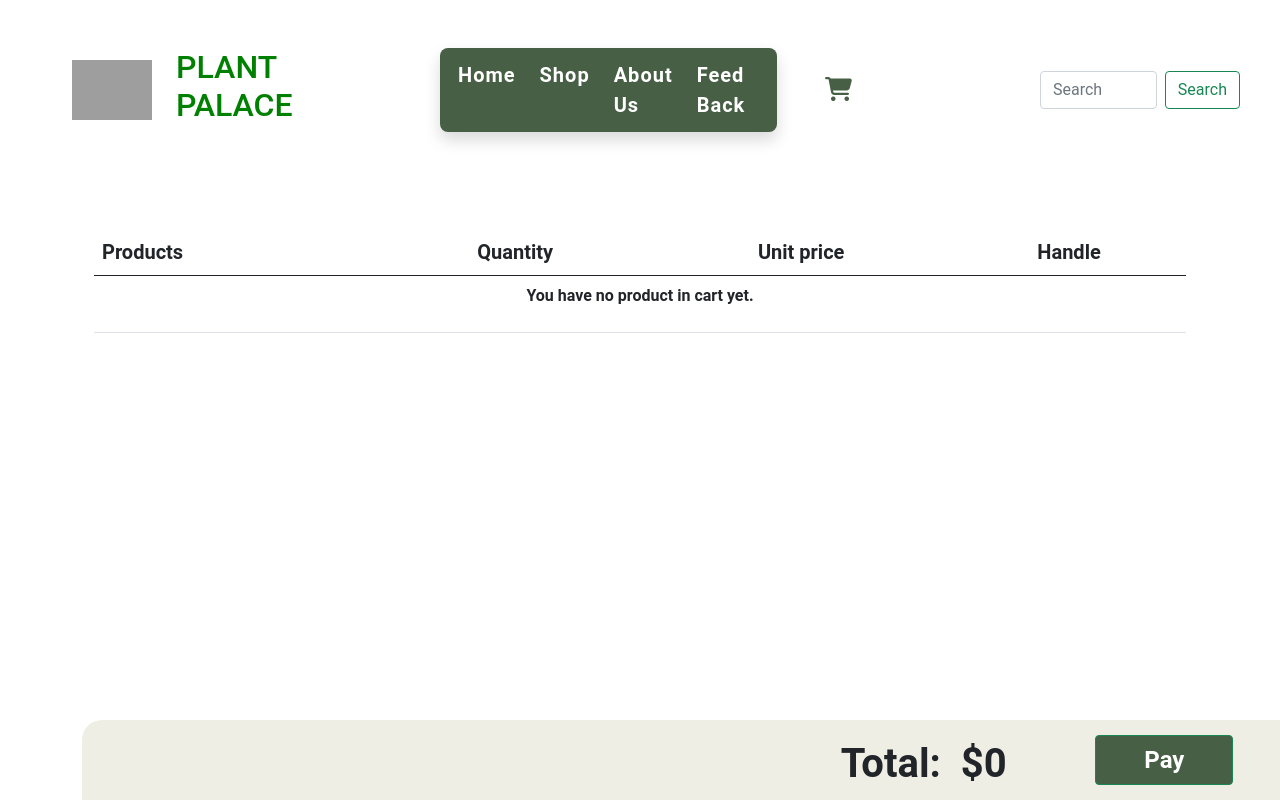
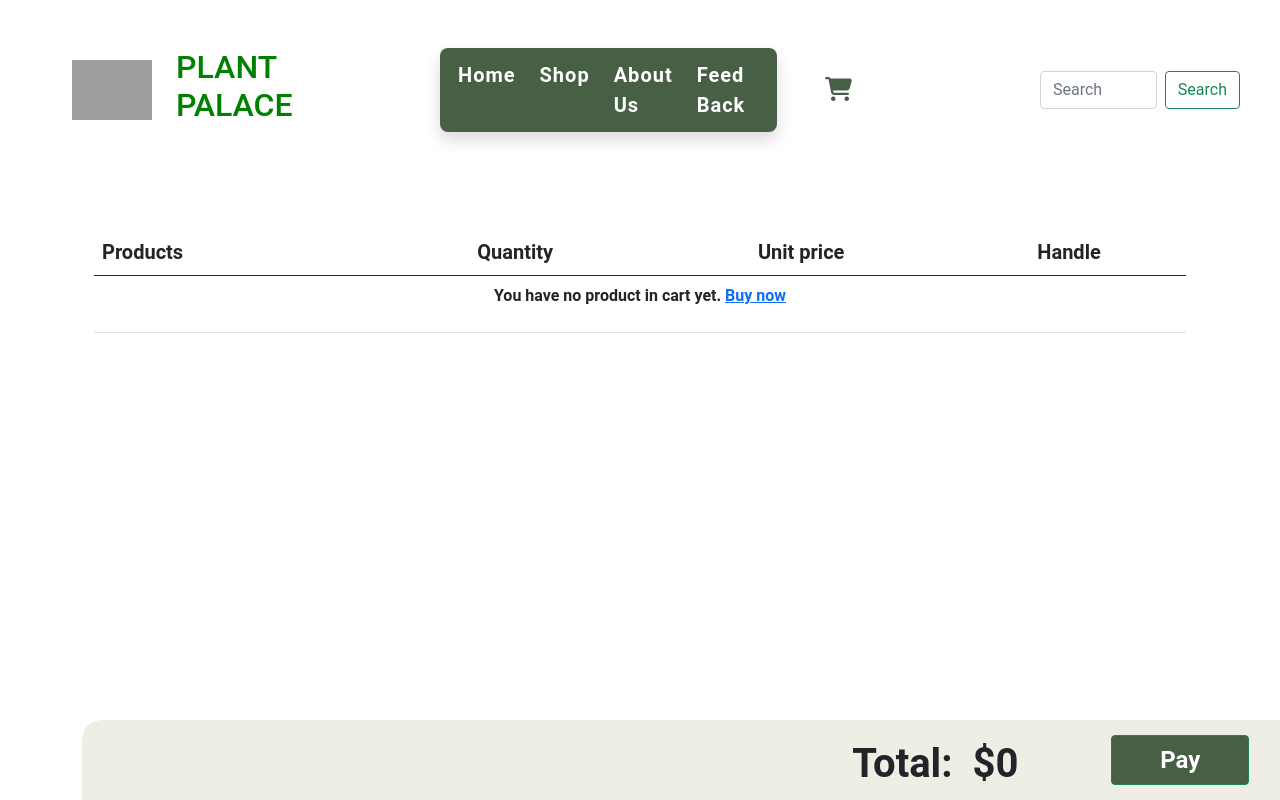
Before and after one commit to teien/Eplant-garden, a React (Create React App) app: page /buytree in a window 1280 px wide. Built offline with nearby package versions, Linux system fonts and the light colour scheme; grey boxes are pictures that could not be loaded; a web font is replaced by a local one.

Commit message:
fix final Hung

```diff
--- a/src/assets/styles/plantCard.css
+++ b/src/assets/styles/plantCard.css
@@ -89,10 +89,8 @@
 .sub-desc{
     text-align: justify;
     font-size: 18px;
-    margin-top: 8px;
 }
 .span-size{
-    margin-top: 24px;
     font-size: 18px;
     display: flex;
     gap: 20px;
--- a/src/components/Card.js
+++ b/src/components/Card.js
@@ -48,6 +48,7 @@ export default function Card({ data }) {
 						<div className="col-6">
 							<h2 className="text-styles">Description</h2>
 							<span className="span-line"></span>
+							<h3 className="mt-3">{data.name}</h3>
 							<p className="desc">{data.desc}</p>
 							<li className="sub-desc">
 								{data.describe1}
--- a/src/components/layouts/Sidebar.js
+++ b/src/components/layouts/Sidebar.js
@@ -6,6 +6,13 @@ export default function SideBarFilter() {
     return (
         <div className="sidebar">
             <div className="m-auto">
+                <NavLink to={"/shop"} className="nav-style" style={({ isActive, isPending }) => {
+                    return {
+                        color: isActive ? "#42c4c1" : "black",
+                    };
+                }}>
+                    <h4 className="text-styles">All</h4>
+                </NavLink>
                 <NavLink to={"/plant-and-tree"} className="nav-style" style={({ isActive, isPending }) => {
                     return {
                         color: isActive ? "#42c4c1" : "black",
--- a/src/pages/buytree.js
+++ b/src/pages/buytree.js
@@ -1,5 +1,6 @@
 
 import React,{useState, useEffect} from 'react';
+import { Link } from 'react-router-dom';
 import getListProducts from "../data";
 export default function BuyTree() {
     const styleBtn = {
@@ -20,6 +21,11 @@ export default function BuyTree() {
         setListData(myMatchData)
     }, []);
     const totalBill = listData.map( o => +o.price).reduce((a,b)=> a+b,0)
+    const handleDelete = (data) => {
+        const myData =  listData.filter((item) => item.id !== data.id)
+        localStorage.setItem("userCart", JSON.stringify(myData))
+        setListData(myData)
+    }
     return (
         <div className="container mt-5">
             <table className="table">
@@ -43,7 +49,7 @@ export default function BuyTree() {
                             <td style={{ lineHeight: "120px", textAlign: "center" }}>1</td>
                             <td style={{ lineHeight: "120px", textAlign: "center" }}>${o.price}</td>
                             <td style={{ lineHeight: "120px", textAlign: "center" }}>
-                                <a style={{ color: "red" }}>Delete</a>
+                                <a style={{ color: "red", cursor:"pointer" }} onClick={() => handleDelete(o)}>Delete</a>
                             </td>
                         </tr>
                         })
@@ -52,17 +58,19 @@ export default function BuyTree() {
                     listData.length ? null : <tr >
                     <th scope="row " className="text-center py-2 " colSpan={99}>
 
-                        <p >You have no product in cart yet. </p>
+                        <p >You have no product in cart yet. <span style={{
+                            color:"#42c4c1",
+                        }}><Link to={"/shop"}>Buy now</Link></span></p>
                     </th>
                     </tr>
                  }
                 </tbody>
             </table>
             <div className="row" style={{
-                width: "100%",
+                width:1300,
                 height: 80,
+                position:"fixed",
                 backgroundColor: "#eeeee4",
-                position: "fixed",
                 bottom: 0,
                 borderTopLeftRadius: 20,
                 borderTopRightRadius: 20,
```
Also changed, not shown: src/assets/styles/sidebar.css (line endings or trailing spaces).
